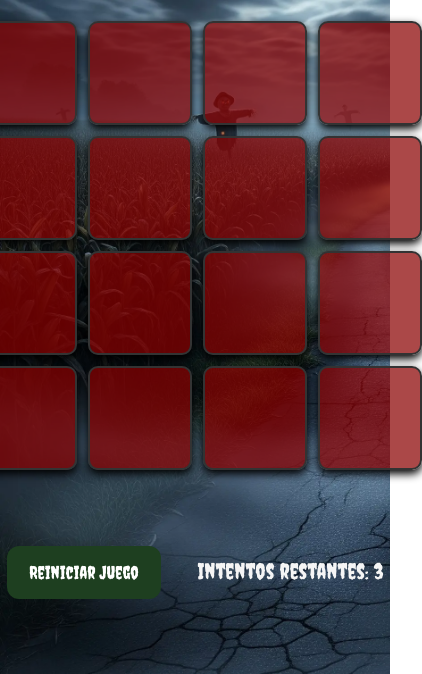
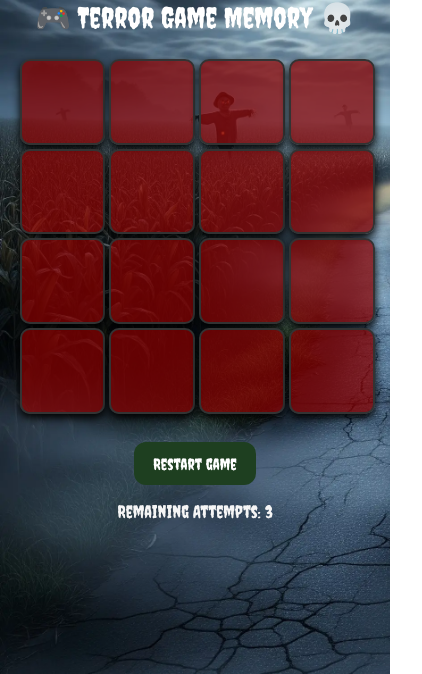
Before and after one commit to Carol21d/Memory, a plain HTML site: page index.html in a window 390 px wide. Shown: the part 170-844 px from the top of the page, 422 px wide, since content can reach past the window. Drawn offline with Linux system fonts and the light colour scheme.

Commit message:
Haciendo responsive la app
Aplicando responsive en la app para que se pueda ver en varios dispositivos

```diff
--- a/css/styles.css
+++ b/css/styles.css
@@ -2,8 +2,6 @@
 
 body {
   font-family: Arial, sans-serif;
-  /* background: -webkit-linear-gradient(90deg, #d2cdc6,#08a693,#3a4d5f,#272c3f);background: linear-gradient(90deg, #d2cdc6,#08a693,#3a4d5f,#272c3f); */
-  /* background-color: #0a0a0a; */
   background-image: url("../assets/img/background.webp");
   background-size: cover;
   background-attachment: fixed;
@@ -11,13 +9,16 @@ body {
   flex-direction: column;
   align-items: center;
   justify-content: center;
-  height: 100vh;
+  /* height: 100vh; */
+  min-height: 100vh;
   margin: 0;
 }
 
 h1 {
-  font-size: 2.8rem;
+  font-size: 2rem;
   margin-bottom: 2rem;
+  padding: 0 1rem;
+  text-align: center;
   color: white;
   font-family: "Creepster", system-ui;
   font-weight: 500;
@@ -26,19 +27,21 @@ h1 {
 
 #mesa {
   display: grid;
-  grid-template-columns: repeat(4, 100px);
-  gap: 15px;
+  grid-template-columns: repeat(4, minmax(100px, 1fr));
+  gap: 1rem;
   perspective: 1000px;
+  width: 90%;
+  max-width: 600px;
 }
 
 .tarjeta {
-  width: 100px;
-  height: 100px;
+  width: 100%;
+  aspect-ratio: 1/1;
   position: relative;
   transform-style: preserve-3d;
   transition: transform 0.6s cubic-bezier(0.075, 0.82, 0.165, 1);
   cursor: pointer;
-
+  border-radius: 12px;
 }
 
 .tarjeta.descubierta {
@@ -55,28 +58,22 @@ h1 {
   display: flex;
   align-items: center;
   justify-content: center;
-  font-size: 2rem;
+  font-size: clamp(1rem, 2vw, 2rem);
   box-shadow: 0 4px 8px black;
 }
 .tarjeta_reverso {
   color: white;
   font-weight: bold;
   font-size: 3rem;
-  content: "?";
-  /* background: linear-gradient(135deg, #42a5f5, #2979ff); */
   background: #8b0000b7;
   border: 2px solid #333333;
 }
 
 .tarjeta_contenido img {
-  max-width: 90%;
-  max-height: 90%;
+  max-width: 85%;
+  max-height: 85%;
   border-radius: 5px;
 }
-
-/* .tarjeta:hover {
-  background-color: linear-gradient(135deg, #42a5f5, #2979ff);
-} */
 
 /* la imagen está oculto al principio */
 .tarjeta_contenido {
@@ -92,13 +89,19 @@ h1 {
 
 /* Boton de Reinicio */
 .controles {
-  margin-top: 5rem;
+  margin-top: 2rem;
   text-align: center;
+  display: flex;
+  flex-direction: column;
+  align-items: center;
+  justify-content: center;
+  gap: 1rem;
 }
 
-#btn-reinicio {
+#btn-reinicio,
+.restart-btn {
   padding: 1rem 1.4rem;
-  font-size: 18px;
+  font-size: 1.1rem;
   margin-right: 2rem;
   cursor: pointer;
   background-color: #1e3f20;
@@ -111,7 +114,7 @@ h1 {
 }
 
 #intentos {
-  font-size: 22px;
+  font-size: 1.5rem;
   font-weight: bold;
   color: #f5f5f5;
   font-family: "Creepster", system-ui;
@@ -144,6 +147,7 @@ h1 {
 
 .game-over-image {
   width: 400px;
+  max-width: 80%;
   border-radius: 40%;
   background-size: contain;
   animation: pulse 1s infinite;
@@ -162,9 +166,50 @@ h1 {
 }
 
 .game-over-texto {
-  font-size: 2.5rem;
+  font-size: 2.2rem;
   margin-top: 20px;
   font-family: "Creepster", system-ui;
   font-weight: 400;
   font-style: normal;
 }
+
+/* Responsive */
+@media (max-width: 768px) {
+  #mesa {
+    grid-template-columns: repeat(4, minmax(70px, 1fr));
+    gap: 0.8rem;
+  }
+  .controles {
+    flex-direction: column;
+  }
+
+  h1 {
+    font-size: 1.8rem;
+    margin-bottom: 1.5rem;
+  }
+  #btn-reinicio,
+  .restart-btn {
+    padding: 0.8rem 1.2rem;
+    font-size: 1rem;
+    margin-right: 0;
+  }
+
+  #intentos {
+    font-size: 1.1rem;
+  }
+}
+
+@media (max-width: 480px) {
+  #mesa {
+    grid-template-columns: repeat(4, minmax(60px, 1fr));
+    gap: 0.5rem;
+  }
+
+  .game-over-image {
+    width: 100%;
+  }
+
+  .game-over-texto {
+    font-size: 1.8rem;
+  }
+}
--- a/index.html
+++ b/index.html
@@ -14,17 +14,17 @@
 
 <body>
 
-    <h1> Memory</h1>
+    <h1> 🎮 Terror Game Memory 💀 </h1>
     <div id="mesa"></div>
     <div class="controles">
-        <button type="button" id="btn-reinicio">Reiniciar Juego</button>
-        <span id="intentos">Intentos restantes: 3</span>
+        <button type="button" id="btn-reinicio">Restart game</button>
+        <span id="intentos"></span>
     </div>
 
     <div id="game-over">
-        <img src="./assets/img/perdiste.png" alt="game-over" class="game-over-image">
-        <p class="game-over-texto">Has muerto!. Buena Suerte para la próxima</p>
-        <button id="btn-reinicio-game-over" class="restart-btn">Jugar de nuevo</button>
+        <img src="./assets/img/perdiste.webp" alt="game-over" class="game-over-image">
+        <p class="game-over-texto"></p>
+        <button id="btn-reinicio-game-over" class="restart-btn">Play Again</button>
     </div>
 
 
--- a/js/memory.js
+++ b/js/memory.js
@@ -4,14 +4,14 @@ let bloquearClick = false;
 let intentosRestantes = 3;
 
 const grupoTarjetas = [
-  { image: "./assets/img/chucky.wepb", valor: "imagen 1" },
-  { image: "./assets/img/freddy.wepb", valor: "imagen 2" },
-  { image: "./assets/img/halloween.wepb", valor: "imagen 3" },
-  { image: "./assets/img/it.wepb", valor: "imagen 4" },
-  { image: "./assets/img/jason.wepb", valor: "imagen 5" },
-  { image: "./assets/img/saw.wepb", valor: "imagen 6" },
-  { image: "./assets/img/scream.wepb", valor: "imagen 7" },
-  { image: "./assets/img/grito.wepb", valor: "imagen 8" },
+  { image: "./assets/img/chucky.webp", valor: "imagen 1" },
+  { image: "./assets/img/freddy.webp", valor: "imagen 2" },
+  { image: "./assets/img/halloween.webp", valor: "imagen 3" },
+  { image: "./assets/img/it.webp", valor: "imagen 4" },
+  { image: "./assets/img/jason.webp", valor: "imagen 5" },
+  { image: "./assets/img/saw.webp", valor: "imagen 6" },
+  { image: "./assets/img/scream.webp", valor: "imagen 7" },
+  { image: "./assets/img/grito.webp", valor: "imagen 8" },
 ];
 
 const totalBarajas = [...grupoTarjetas, ...grupoTarjetas];
@@ -23,7 +23,7 @@ const barajaTarjetas = () => {
 const actualizarIntentos = () => {
   document.getElementById(
     "intentos"
-  ).textContent = `Intentos restantes: ${intentosRestantes}`;
+  ).textContent = `Remaining Attempts: ${intentosRestantes}`;
 };
 
 // Pantalla de Game Over
@@ -33,11 +33,11 @@ const mostrarGameOver = (ganador) => {
 
   if (ganador) {
     // Si el jugador gana
-    gameoverTexto.textContent = "¡Has ganado sobrevivido!";
+    gameoverTexto.textContent = "You survived!!";
   } else {
     // Si el jugador pierde
     gameoverTexto.textContent =
-      "¡Se te acabaron los intentos! Buena suerte la próxima vez.";
+      "You've run out of attempts! Good luck next time.";
   }
 
   gameOverModal.style.display = "flex";
```
